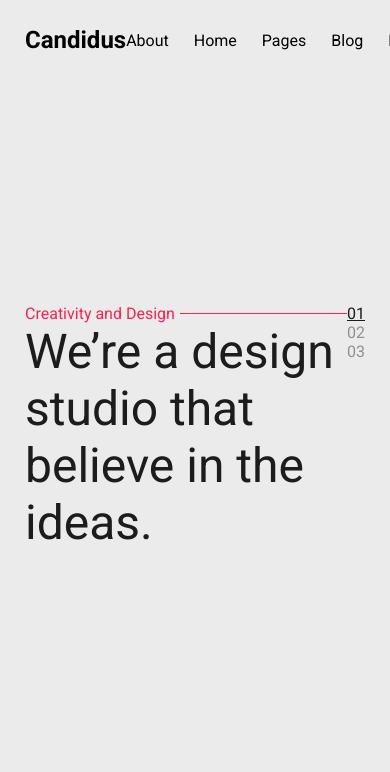
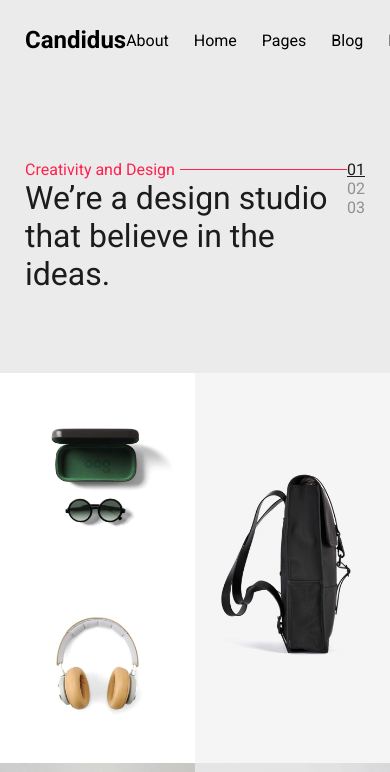
Before and after one commit to itscopebd/candidus, a plain HTML site: page index.html in a window 390 px wide. Shown: the top 772 px of the page. Drawn offline with Linux system fonts and the light colour scheme.

Commit message:
responsive code add

```diff
--- a/css/style.css
+++ b/css/style.css
@@ -163,3 +163,22 @@ flex-shrink: 0;
     display: flex;
     gap: 25px;
 }
+
+
+/*-------------------
+ responsive styles
+ --------------------*/
+
+ @media(max-width:768px){
+    .section__primary,
+    .section__secondary {
+        padding: 5rem 25px;
+    }
+    .photo__gallery {
+        display: grid;
+        grid-template-columns: repeat(2,1fr);
+    }
+    .section__text__primary, .section__text__secondary, .section__text__tertiary {
+        font-size: 2rem;
+    }
+ }
```
